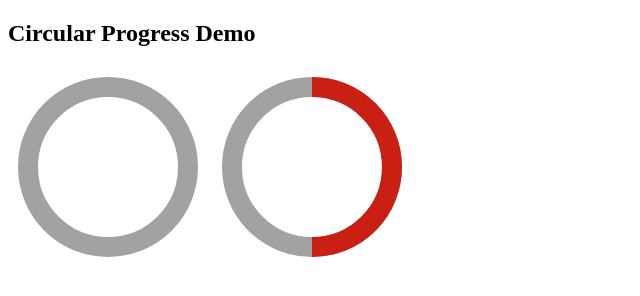
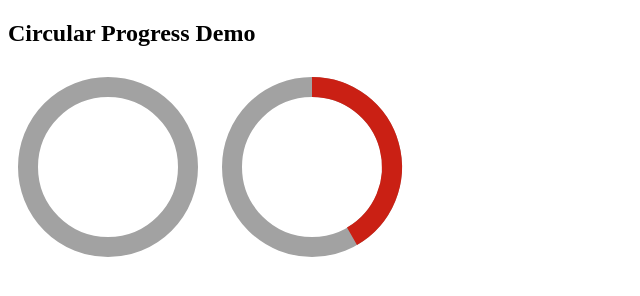
Before and after one commit to pistou/angular-circular-progress, a website: page demo/index.html in a window 1280 px wide. Shown: the full height of the page, 0-640 px from the left. Drawn offline with nearby package versions, Linux system fonts and the light colour scheme.

Commit message:
Updating demo

```diff
--- a/demo/index.html
+++ b/demo/index.html
@@ -19,6 +19,14 @@
             <circular-progress></circular-progress>
             <circular-progress
                 value="50"
+                max="120"
+                orientation="1"
+                radius="80"
+                stroke="20"
+                baseColor="#a2a2a2"
+                progressColor="#ca2014"
+                iterations="100"
+                animation="easeInOutCubic"
             ></circular-progress>
 
         </div>
```
